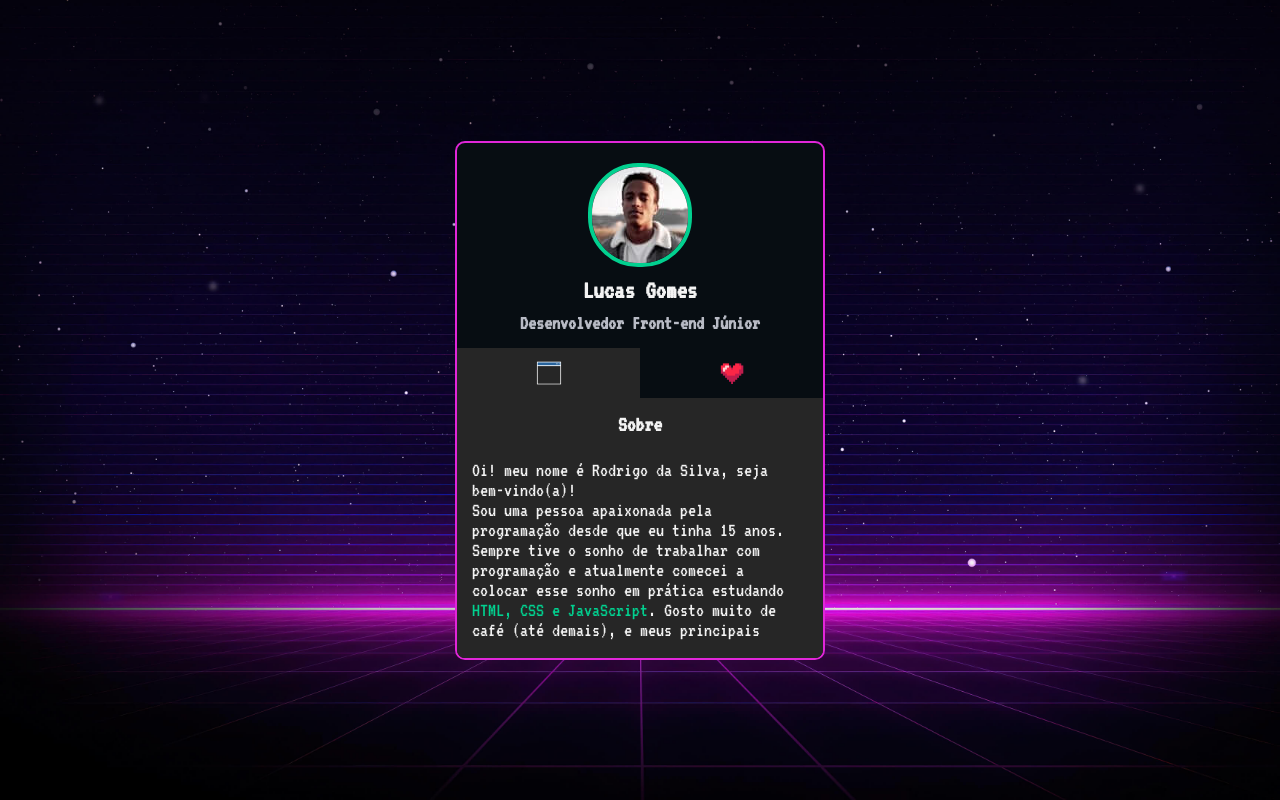
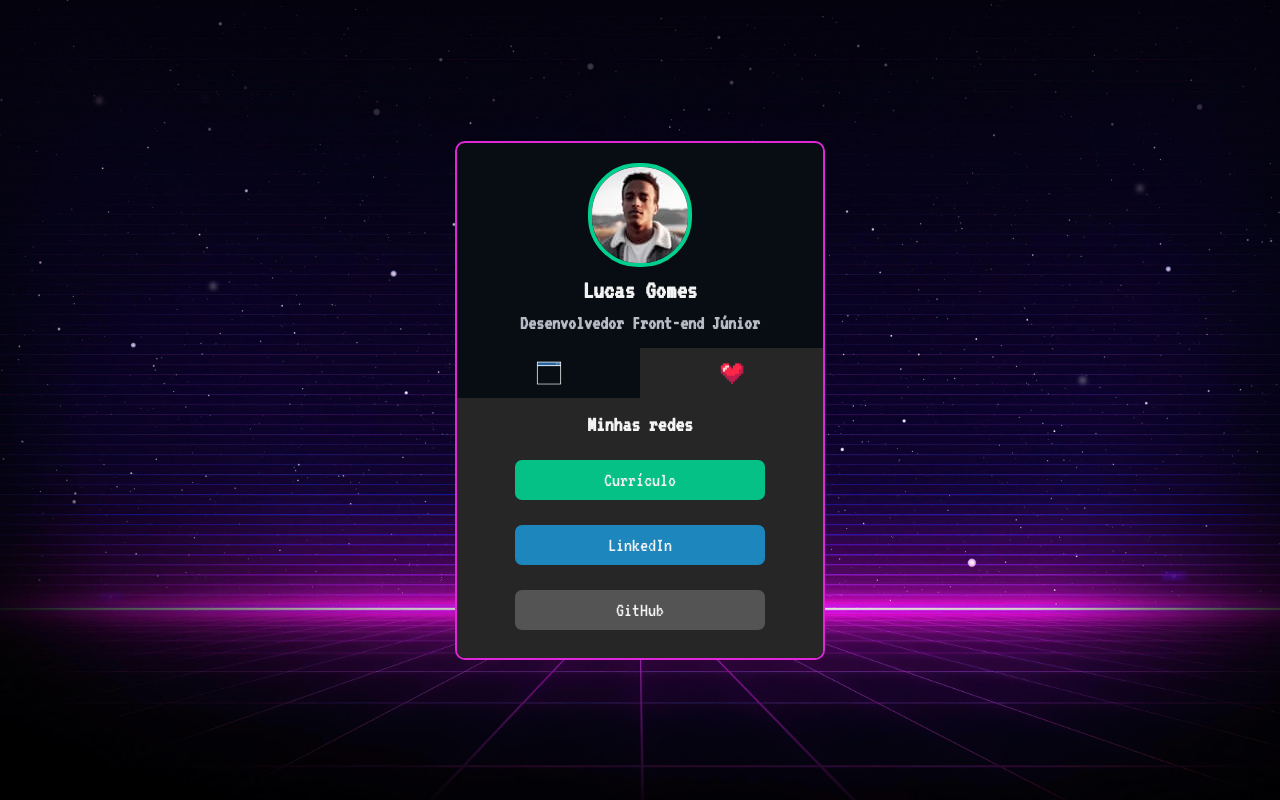
Before and after one commit to Lucass-Vinicius/Projeto-Mini-Portfolio, a plain HTML site: page index.html in a window 1280 px wide. Both pictures are taken after a click on the item 731 px from the left and 372 px from the top of the page. Drawn offline with Linux system fonts and the light colour scheme.

Commit message:
Aula03 - JS
Adicionado todo o codigo de javaScritp

```diff
--- a/index.html
+++ b/index.html
@@ -24,16 +24,16 @@
 
       <div class="conteudo">
         <ul class="abas">
-          <li class="aba selecionado">
+          <li class="aba selecionado" id="sobre-mim">
             <img src="./src/img/sobre.gif" alt="ícone de sobre mim" />
           </li>
-          <li class="aba">
+          <li class="aba" id="minhas-redes">
             <img src="./src/img/coracao.gif" alt="ícone de redes sociais" />
           </li>
         </ul>
 
         <div class="informacoes-abas">
-          <div class="informacao selecionado">
+          <div class="informacao selecionado" id="informacao-sobre-mim">
             <h3 class="sub-titulo">Sobre</h3>
 
             <div class="descricao">
@@ -49,7 +49,7 @@
             </div>
           </div>
 
-          <div class="informacao">
+          <div class="informacao" id="informacao-minhas-redes">
             <h3 class="sub-titulo">Minhas redes</h3>
             <ul class="redes-sociais">
                 <li>
@@ -67,5 +67,6 @@
         </div>
       </div>
     </main>
+    <script src="./src/js/index.js"></script>
   </body>
 </html>
--- /dev/null
+++ b/src/js/index.js
@@ -0,0 +1,26 @@
+const abas = document.querySelectorAll(".aba");
+
+abas.forEach(aba => {
+    aba.addEventListener("click", function () {
+
+        if (aba.classList.contains("selecionado")) {
+            return;
+        }
+        selecionarAba(aba)
+        mostrarInformacoesAba(aba)
+    })
+})
+
+function selecionarAba(aba){
+    const abaSelecionada = document.querySelector(".aba.selecionado");
+    abaSelecionada.classList.remove("selecionado");
+    aba.classList.add("selecionado");
+}
+
+function mostrarInformacoesAba(aba){
+    const informacaoSelecionada = document.querySelector(".informacao.selecionado");
+    informacaoSelecionada.classList.remove("selecionado");
+    const idDoElementoDeInformacoesDaAba = `informacao-${aba.id}`
+    const informacaoASerMostrada = document.getElementById(idDoElementoDeInformacoesDaAba)
+    informacaoASerMostrada.classList.add("selecionado");
+}
```
